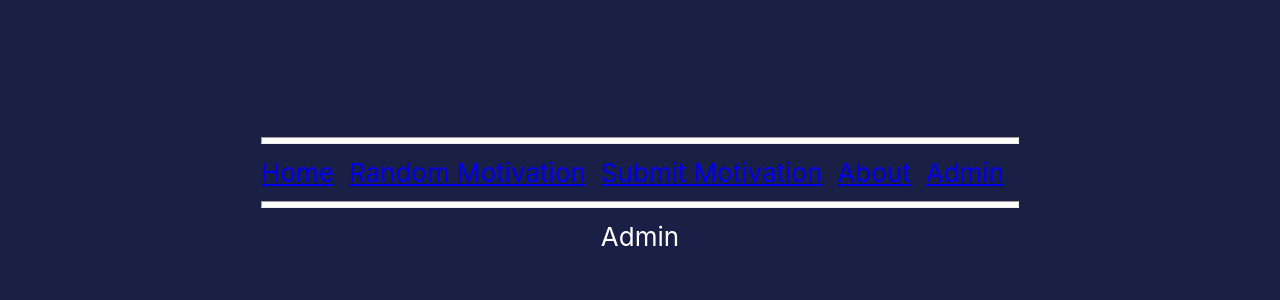
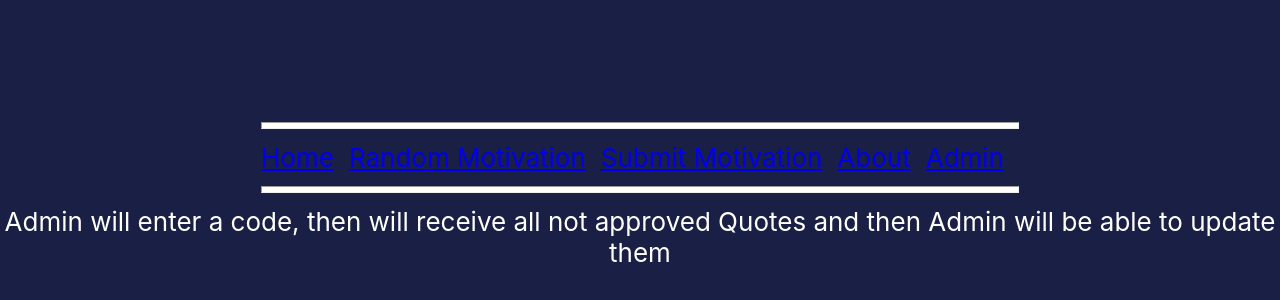
Before and after one commit to JakeKViti/Motivation, a React (Create React App) app: page /Motivation/admin in a window 1280 px wide. Shown: the part 212-512 px from the top of the page. Built offline with nearby package versions, Linux system fonts and the light colour scheme.

Commit message:
Put Roadmap in Admin.js

```diff
--- a/src/components/Admin.js
+++ b/src/components/Admin.js
@@ -4,7 +4,7 @@ export default class Admin extends React.Component {
     render() {
         return (
             <div>
-                Admin
+                Admin will enter a code, then will receive all not approved Quotes and then Admin will be able to update them
             </div>
         )
     }
```
